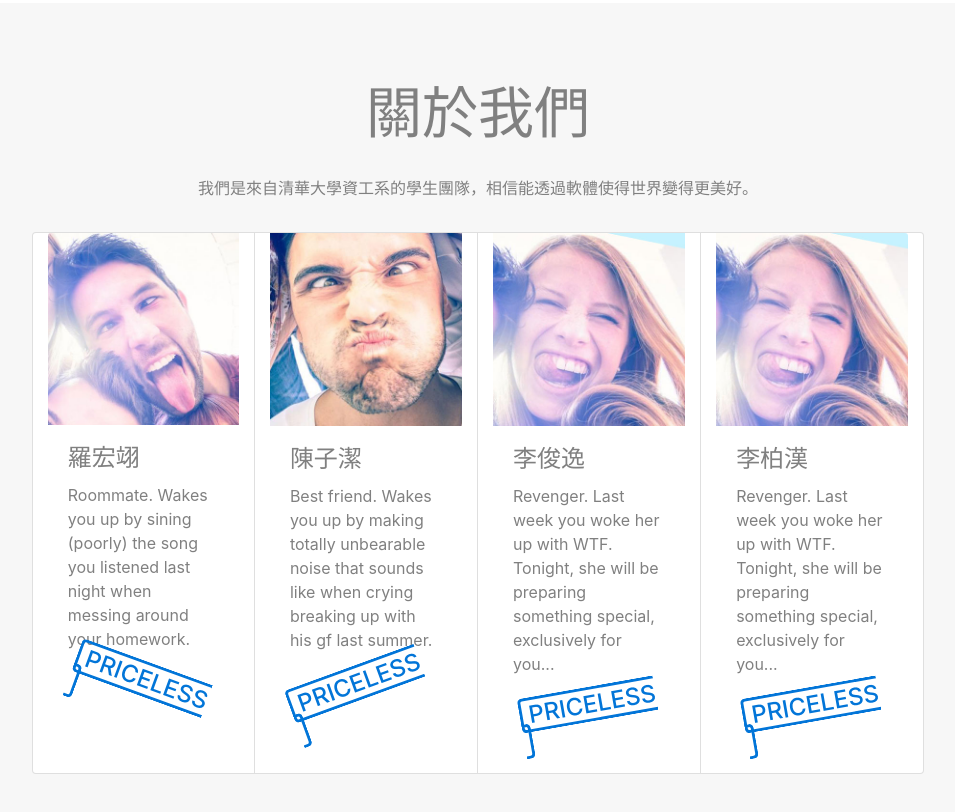
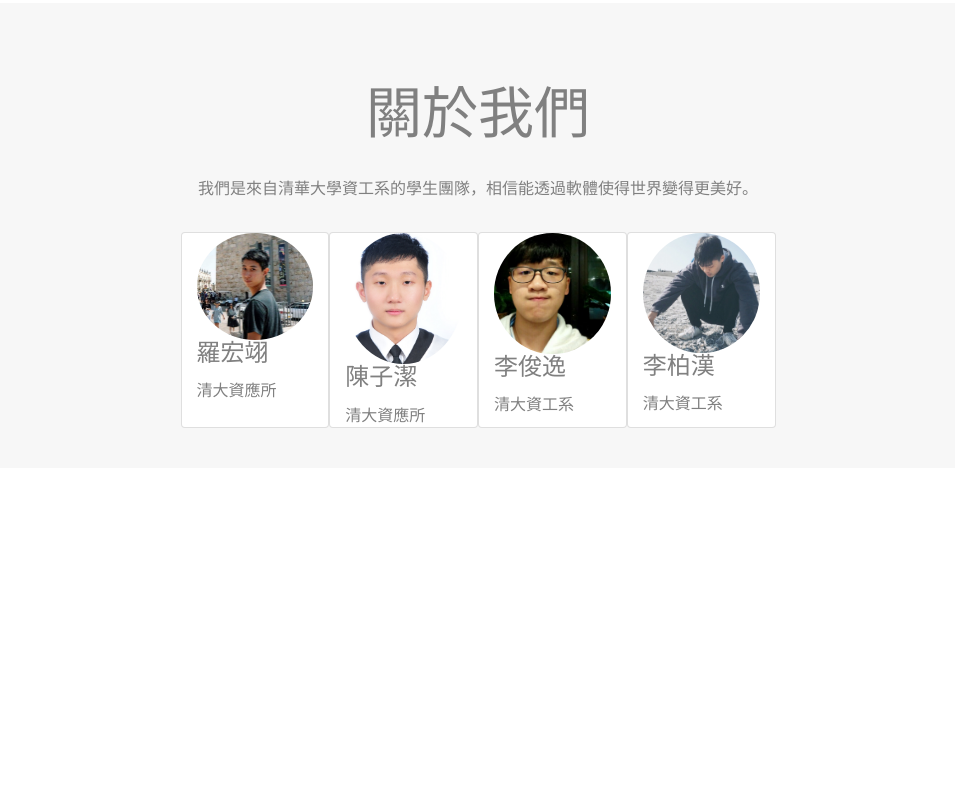
Before and after one commit to shawn2000100/landing_page, a plain HTML site: page index.html in a window 1280 px wide. Shown: the part 3236-4048 px from the top of the page, without its empty margins (162-1117 px from the left). After the commit the page ends 3704 px from the top, so only its background shows below. Drawn offline with nearby package versions, Linux system fonts and the light colour scheme; a script that the page names is missing.

Commit message:
add about us

```diff
--- a/index.html
+++ b/index.html
@@ -213,42 +213,38 @@
         <p class="text-center">我們是來自清華大學資工系的學生團隊，相信能透過軟體使得世界變得更美好。</p>
 
         <div class="row justify-content-center">
-            <div class="col col-lg-9">
-                <div class="card-group d-flex flex-row">
+            <div class="col-12 col-lg-9">
+                <div class="d-flex flex-row justify-content-center">
 
-                    <div class="card col-lg-3">
-                        <img class="img-fluid card-img-top" src="images/card-1.jpg">
-                        <div class="card-block">
+                    <div class="card col-lg-2">
+                        <img class="img-fluid card-img-top rounded-circle" src="images/member3.png">
+                        <div class="card-body">
                             <h4 class="card-title">羅宏翊</h4>
-                            <p class="card-text">Roommate. Wakes you up by sining (poorly) the song you listened last night when messing around your homework.</p>
-                            <h4 class="text-uppercase text-primary rotate-20"><span class="seal">&nbsp;Priceless &nbsp;</span></h4>
+                            <p class="card-text">清大資應所</p>
                         </div>
                     </div>
 
-                    <div class="card col-lg-3">
-                        <img class="img-fluid card-img-top" src="images/card-2.jpg">
-                        <div class="card-block">
+                    <div class="card col-lg-2">
+                        <img class="img-fluid card-img-top rounded-circle" src="images/member4.png">
+                        <div class="card-body">
                             <h4 class="card-title">陳子潔</h4>
-                            <p class="card-text">Best friend. Wakes you up by making totally unbearable noise that sounds like when crying breaking up with his gf last summer.</p>
-                            <h4 class="text-uppercase text-primary rotate-340"><span class="seal">&nbsp;Priceless &nbsp;</span></h4>
+                            <p class="card-text">清大資應所</p>
                         </div>
                     </div>
 
-                    <div class="card col-lg-3">
-                        <img class="img-fluid card-img-top" src="images/card-3.jpg">
-                        <div class="card-block">
+                    <div class="card col-lg-2">
+                        <img class="img-fluid card-img-top rounded-circle" src="images/member1.png">
+                        <div class="card-body">
                             <h4 class="card-title">李俊逸</h4>
-                            <p class="card-text">Revenger. Last week you woke her up with WTF. Tonight, she will be preparing something special, exclusively for you...</p>
-                            <h4 class="text-uppercase text-primary rotate-350 mx-2"><span class="seal">&nbsp;Priceless &nbsp;</span></h4>
+                            <p class="card-text">清大資工系</p>
                         </div>
                     </div>
 
-                    <div class="card col-lg-3">
-                        <img class="img-fluid card-img-top" src="images/card-3.jpg">
-                        <div class="card-block">
+                    <div class="card col-lg-2">
+                        <img class="img-fluid card-img-top rounded-circle" src="images/member2.png">
+                        <div class="card-body">
                             <h4 class="card-title">李柏漢</h4>
-                            <p class="card-text">Revenger. Last week you woke her up with WTF. Tonight, she will be preparing something special, exclusively for you...</p>
-                            <h4 class="text-uppercase text-primary rotate-350 mx-2"><span class="seal">&nbsp;Priceless &nbsp;</span></h4>
+                            <p class="card-text">清大資工系</p>
                         </div>
                     </div>
 
```
Also changed, not shown: images/member1.png (added), images/member2.png (added), images/member3.png (added), images/member4.png (added).
